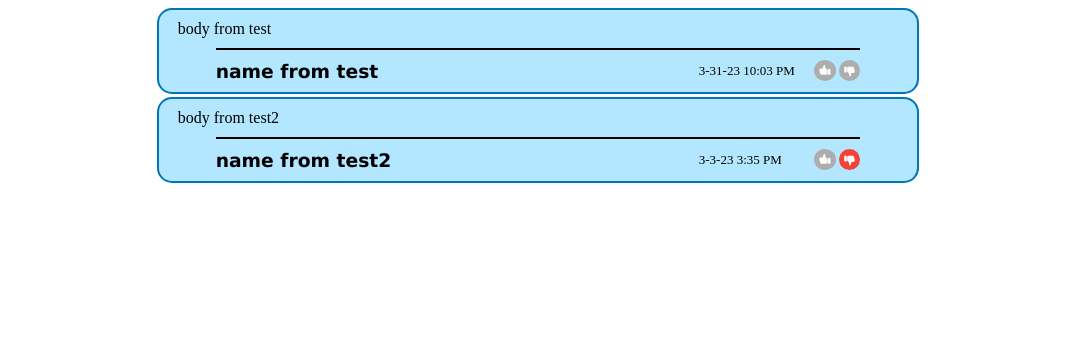
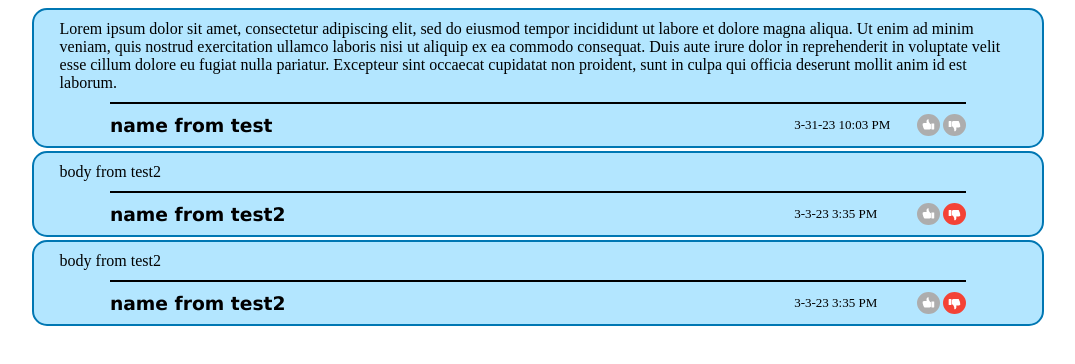
Before and after one commit to Cpierswim/social-feed, a React (Create React App) app: page / in a window 1280 px wide. Shown: the top 364 px of the page, without its empty margins (102-1177 px from the left). Built offline with nearby package versions, Linux system fonts and the light colour scheme.

Commit message:
FIX: Redoing some of the CSS

```diff
--- a/src/App.js
+++ b/src/App.js
@@ -2,11 +2,18 @@
 
 const test = [
   {
-    body: "body from test",
+    body: "Lorem ipsum dolor sit amet, consectetur adipiscing elit, sed do eiusmod tempor incididunt ut labore et dolore magna aliqua. Ut enim ad minim veniam, quis nostrud exercitation ullamco laboris nisi ut aliquip ex ea commodo consequat. Duis aute irure dolor in reprehenderit in voluptate velit esse cillum dolore eu fugiat nulla pariatur. Excepteur sint occaecat cupidatat non proident, sunt in culpa qui officia deserunt mollit anim id est laborum.",
     name: "name from test",
     like: false,
     dislike: false,
     timeStamp: Date.now(),
+  },
+  {
+    body: "body from test2",
+    name: "name from test2",
+    like: false,
+    dislike: true,
+    timeStamp: Date.now() - 2442442343,
   },
   {
     body: "body from test2",
--- a/src/Components/Post/post.css
+++ b/src/Components/Post/post.css
@@ -5,8 +5,7 @@
 }
 
 .post {
-  min-width: 60%;
-  max-width: 80%;
+  width: 100%;
   background-color: #b3e6ff;
   border-radius: 15px;
   display: flex;
--- /dev/null
+++ b/src/Components/PostList/PostList.css
@@ -0,0 +1,9 @@
+.post_list {
+  width: 80%;
+}
+
+.center_div {
+  display: flex;
+  justify-content: center;
+  width: 100%;
+}
--- a/src/Components/PostList/PostList.jsx
+++ b/src/Components/PostList/PostList.jsx
@@ -1,8 +1,10 @@
+import "./PostList.css";
 import React, { useState } from "react";
 import Post from "../Post/Post";
 
 const PostList = (props) => {
   return (
+    <div className="center_div">
       <div className="post_list">
         {props.posts.map((post) => {
           return (
@@ -16,6 +18,7 @@
           );
         })}
       </div>
+    </div>
   );
 };
 
```
Lines whose indentation alone changed are shown as unchanged.
